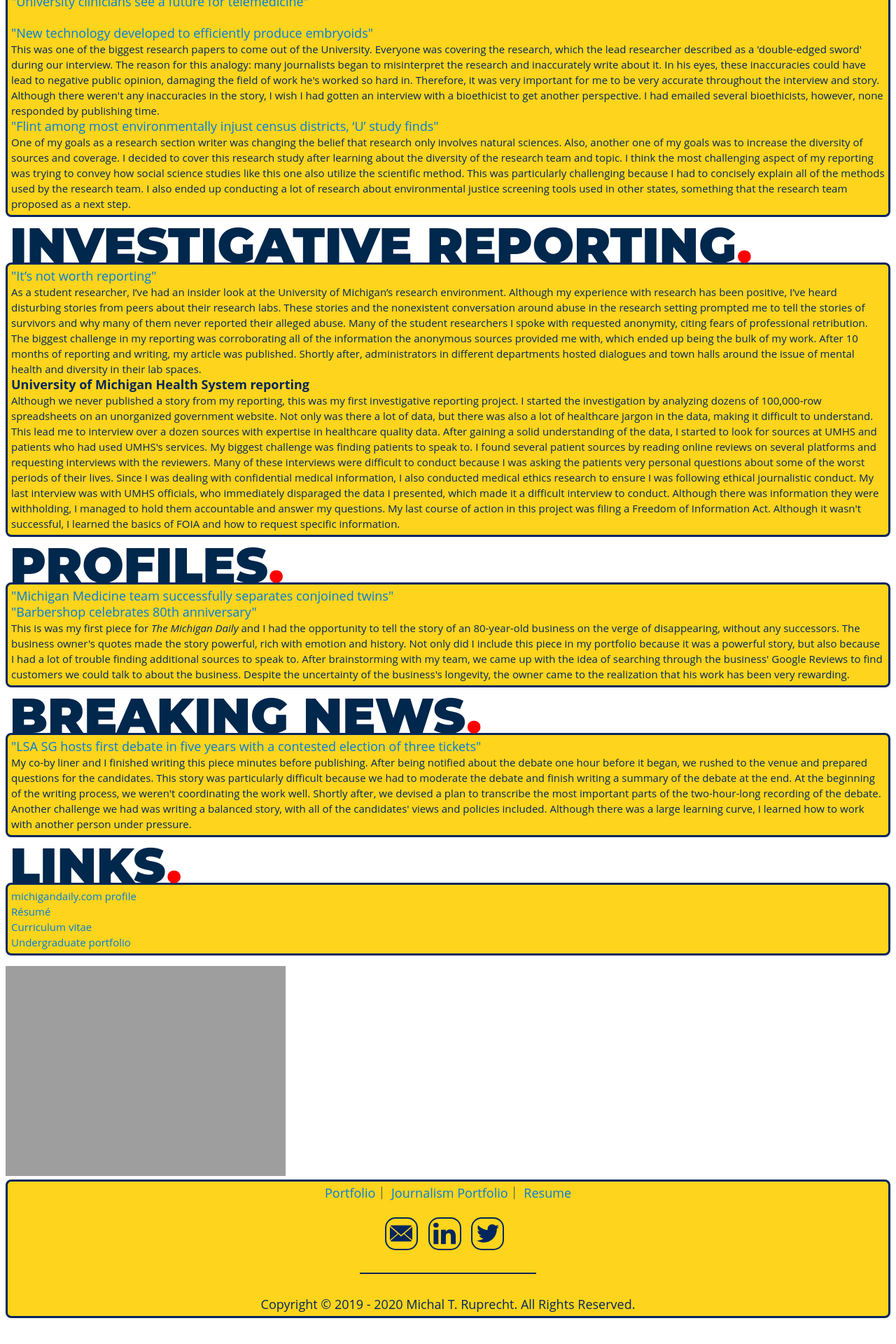
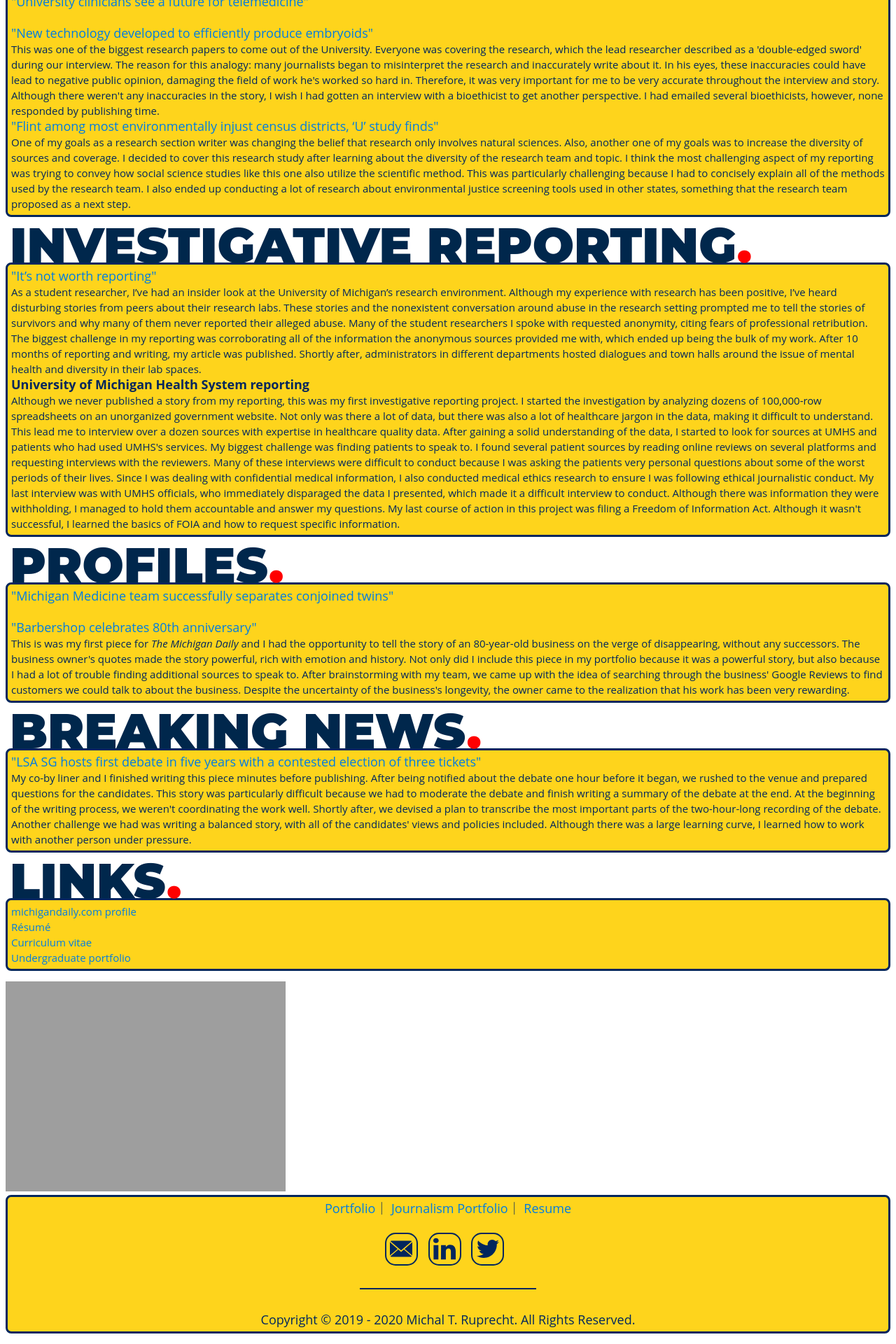
Before and after one commit to MichalRuprecht/michalruprecht.github.io, a Jekyll site: the page built from pages/journalism.html, in a window 1280 px wide. Shown: the part 1343-3263 px from the top of the page at 70% size. Built offline with Jekyll 4.4.1, drawn with Linux system fonts in a browser that asks for light colours; before the commit the page ends 3241 px from its top, so only the background shows below that.

```diff
--- a/pages/journalism.html
+++ b/pages/journalism.html
@@ -48,7 +48,7 @@ title: Journalism Portfolio - Michal Ruprecht
       <div class="college">
         <h3><big><a href="https://www.michigandaily.com/section/research/michigan-medicine-team-successfully-separates-conjoined-twins" target="_blank">"Michigan Medicine team successfully separates conjoined twins"</a></big>
         <br />
-        <big><a href="https://www.michigandaily.com/section/business/local-barbershop-celebrates-80th-anniversary" target="_blank">"Barbershop celebrates 80th anniversary"</a></big>
+        <br /><big><a href="https://www.michigandaily.com/section/business/local-barbershop-celebrates-80th-anniversary" target="_blank">"Barbershop celebrates 80th anniversary"</a></big>
         <br />This is was my first piece for <i>The Michigan Daily</i> and I had the opportunity to tell the story of an 80-year-old business on the verge of disappearing, without any successors. The business owner's quotes made the story powerful, rich with emotion and history. Not only did I include this piece in my portfolio because it was a powerful story, but also because I had a lot of trouble finding additional sources to speak to. After brainstorming with my team, we came up with the idea of searching through the business' Google Reviews to find customers we could talk to about the business. Despite the uncertainty of the business's longevity, the owner came to the realization that his work has been very rewarding.
         </h3>
       </div>
```
